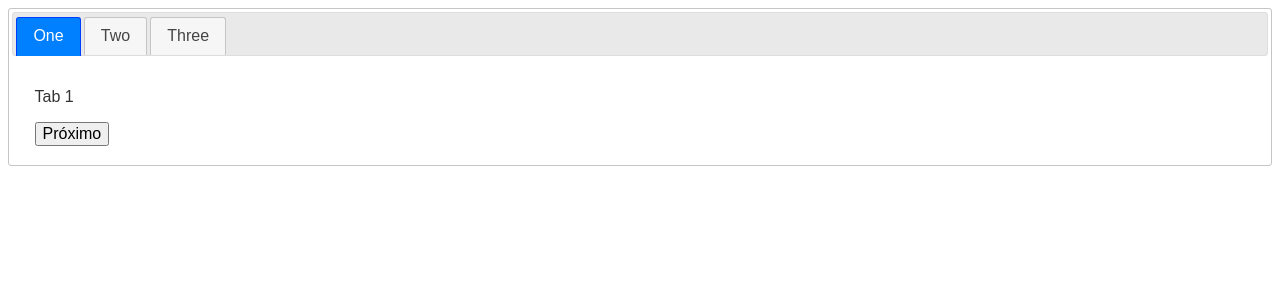
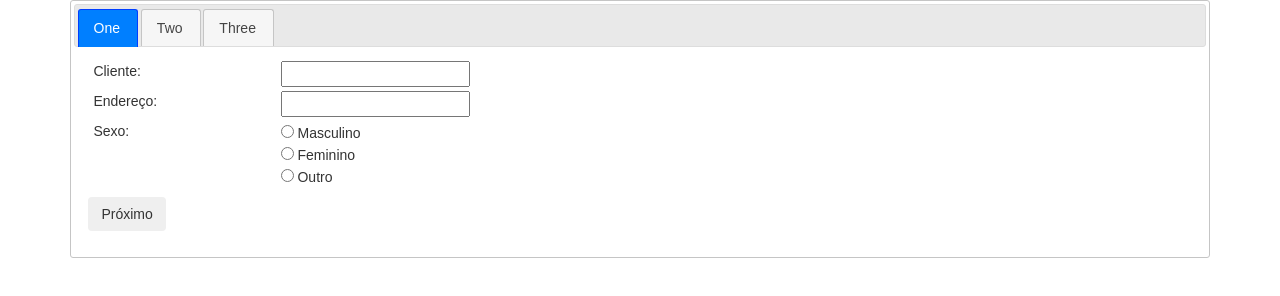
Before and after one commit to marmundo/jQuery-Experiments, a plain HTML site: page tabs/index.html in a window 1280 px wide. Drawn offline with nearby package versions, Linux system fonts and the light colour scheme.

Commit message:
Adds content to first and second tab

```diff
--- /dev/null
+++ b/tabs/custom.css
@@ -0,0 +1,3 @@
+.btn{
+	margin: 10px;
+}
--- a/tabs/index.html
+++ b/tabs/index.html
@@ -3,12 +3,17 @@
 <head>
   <meta charset="utf-8">
   <title>tabs demo</title>
+  <link rel="stylesheet" type="text/css" href="https://maxcdn.bootstrapcdn.com/bootstrap/3.3.6/css/bootstrap.min.css">
+  <link rel="stylesheet" type="text/css" href="custom.css">
   <link rel="stylesheet" href="https://code.jquery.com/ui/1.11.4/themes/smoothness/jquery-ui.css">
   <script src="https://code.jquery.com/jquery-1.10.2.js"></script>
   <script src="https://code.jquery.com/ui/1.11.4/jquery-ui.js"></script>
 </head>
 <body>
 
+<div class="container">
+	<div class="row">
+	<div class="col-md-12">
 		<div id="tabs">
 	  		<ul class="nav-tabs">
 			    <li><a href="#tab-1"><span>One</span></a></li>
@@ -16,28 +21,65 @@
 			    <li><a href="#tab-3"><span>Three</span></a></li>
 	  		</ul>
 		  	<div id="tab-1">
-  <p>Tab 1</p>
-    <button class="next">
+		  		<div class="row">
+		  			<div class="col-md-2">
+		  				<p>Cliente:</p>
+		  			</div>
+		  			<div class="col-md-10">
+		  				<input type="text" name="cliente" id='cliente'>
+		  			</div>
+		  		</div>
+		  		<div class="row">
+		  			<div class="col-md-2">
+		  				<p>Endereço:</p>
+		  			</div>
+		  			<div class="col-md-10">
+		  				<input type="text-area" name="endereco" id='endereco'>
+		  			</div>
+		  		</div>
+		  		<div class="row">
+		  			<div class="col-md-2">
+		  				<p>Sexo:</p>
+		  			</div>
+		  			<div class="col-md-10">
+		  				<form action="">
+  							<input type="radio" name="gender" value="masculino"> Masculino<br>
+						 	 <input type="radio" name="gender" value="feminino"> Feminino<br>
+						 	 <input type="radio" name="gender" value="outro"> Outro
+						</form>
+		  			</div>
+		  		</div>
+		  		<div class="row">
+		    		<button class="next btn">
 		    			Próximo
 		    		</button>
 		    	</div>
+		  	</div>
 		  	<div id="tab-2">
-  <p>Tab 2</p>
+		  		<div class="row">
+		  			<div class="col-md-12" id='ola'>
 
-    <button class="prev">
+		  			</div>
+		  		</div>
+		  		<div class="row">
+			  		<button class="prev btn">
 			    		Anterior
 			    	</button>
-    <button class="next">
+			    	<button class="next btn">
 			    		Próximo
 			    	</button>
 		    	</div>
+		  	</div>
 		  	<div id="tab-3">
 		    	<p>Tab 3</p>
-    <button class="prev">
+		    	<button class="prev btn">
 		    		Anterior
 		    	</button>
 		  	</div>
-</div>
+		</div> <!--div tabs-->
+		</div><!--colum-->
+	</div> <!-- div row-->
+</div> <!--div container-->
 
 
 
@@ -48,6 +90,7 @@
 	$('.next').click(function(e){
 	    var active=$tabs.tabs('option','active');
 	    $tabs.tabs('option','active',active+1).click();
+	    showHelloCliente();
 	    e.preventDefault();
 	});
 
@@ -57,6 +100,13 @@
         e.preventDefault();
     });
 
+    function showHelloCliente(){
+    	var ola="Olá "+$('#cliente').val()+"<br\>"
+    	var cadastre="Cadastre suas notas"
+    	$("#ola").append(ola+cadastre)
+    };
+
+
   </script>
 
 </body>
```
Lines whose indentation alone changed are shown as unchanged.
